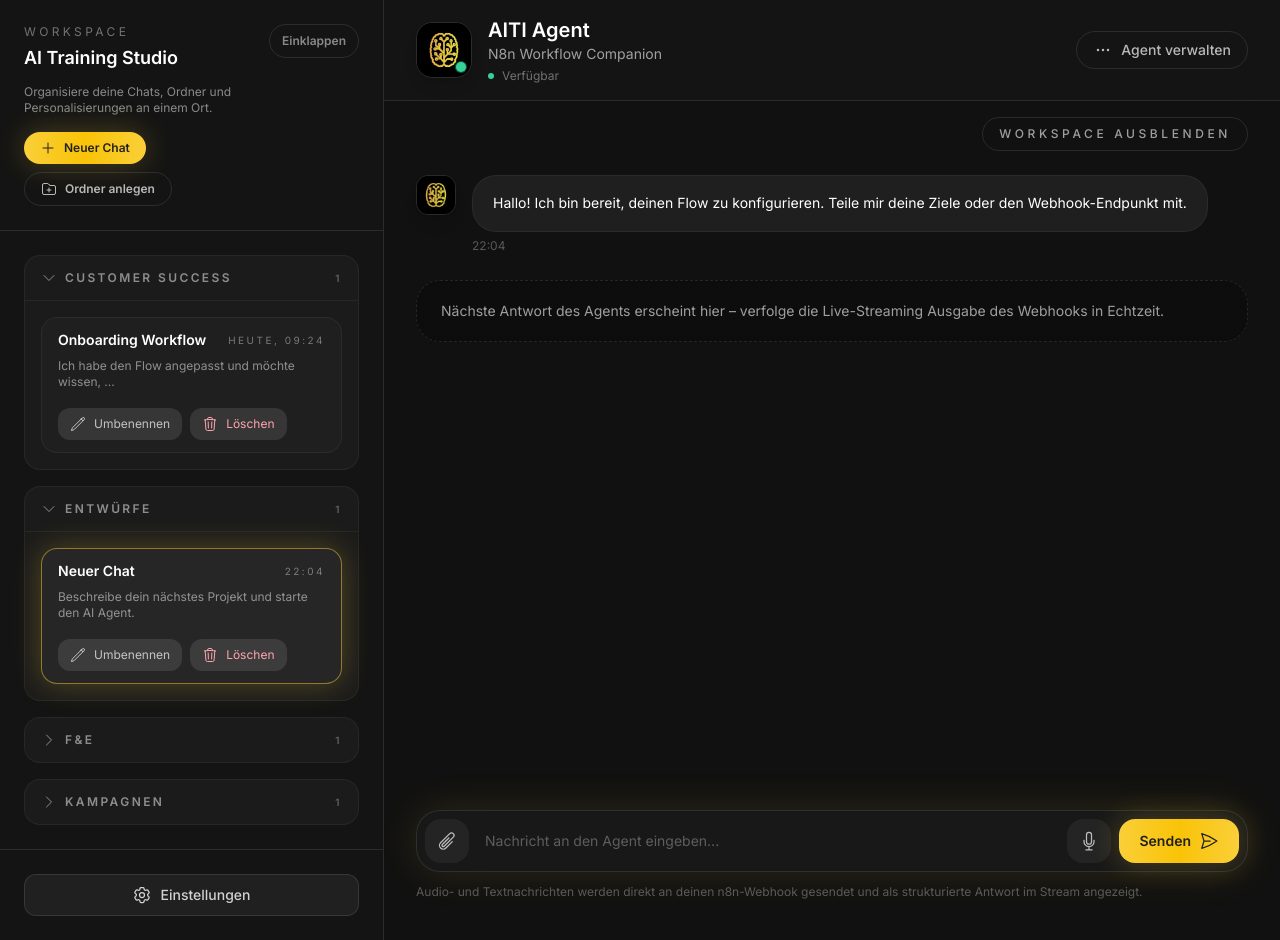
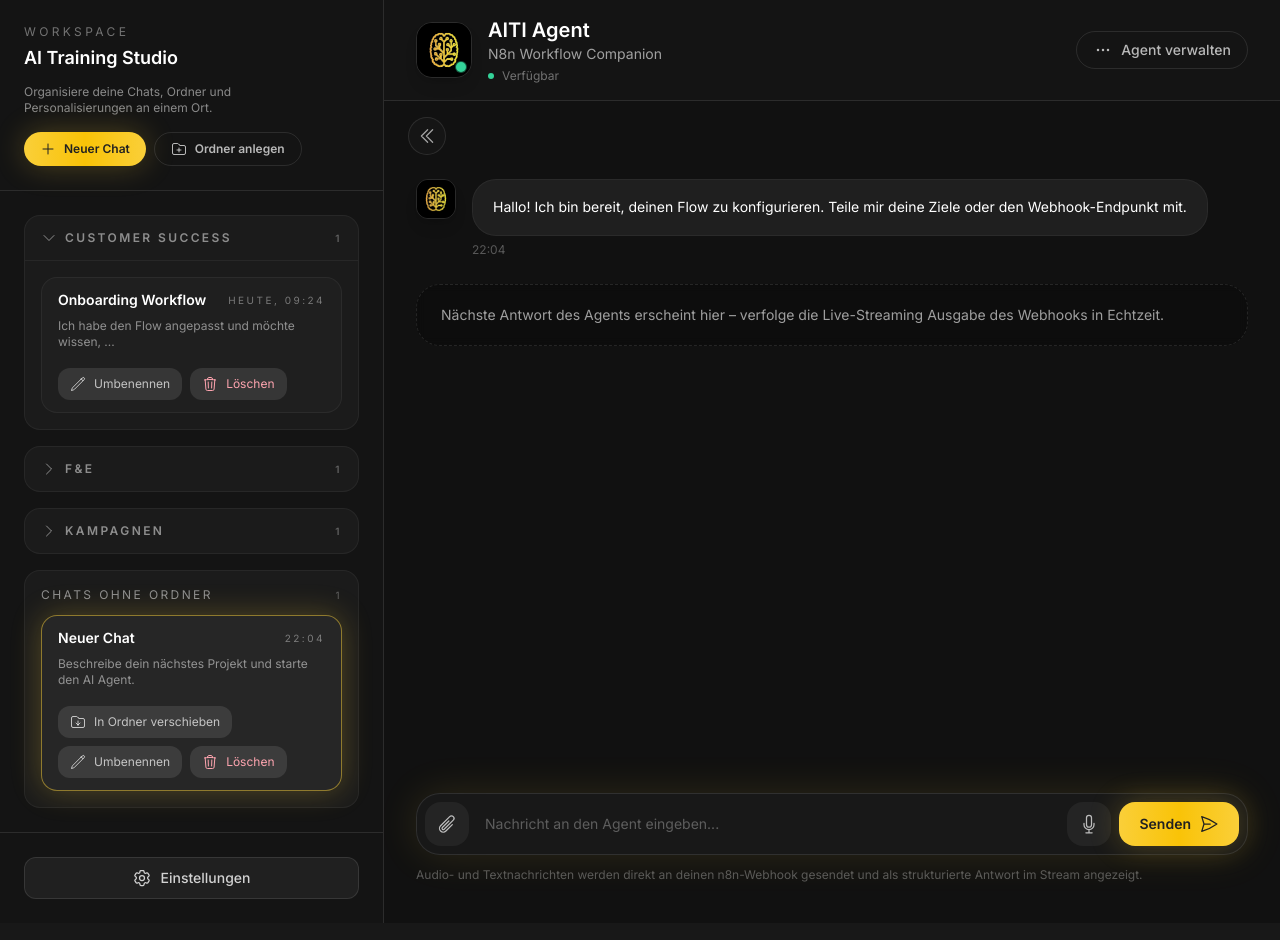
Before and after one commit to LiLoLama/aiti-agent, a React (Vite) app: page / in a window 1280 px wide. Both pictures are taken after a click on the button "Neuer Chat". Built offline with nearby package versions, Linux system fonts and the light colour scheme.

Commit message:
Adjust workspace toggle and unassigned chat handling

```diff
--- a/src/components/ChatOverviewPanel.tsx
+++ b/src/components/ChatOverviewPanel.tsx
@@ -7,7 +7,8 @@
   ChevronRightIcon,
   XMarkIcon,
   PlusIcon,
-  Cog6ToothIcon
+  Cog6ToothIcon,
+  FolderArrowDownIcon
 } from '@heroicons/react/24/outline';
 import clsx from 'clsx';
 
@@ -15,15 +16,14 @@
   chats: Chat[];
   activeChatId: string;
   onSelectChat: (chatId: string) => void;
-  isCollapsed: boolean;
   isMobileOpen: boolean;
   onCloseMobile: () => void;
-  onToggleCollapse: () => void;
   onNewChat: () => void;
   onCreateFolder: () => void;
   onRenameChat: (chatId: string) => void;
   onDeleteChat: (chatId: string) => void;
   customFolders: string[];
+  onAssignChatFolder: (chatId: string) => void;
   onOpenSettings: () => void;
 }
 
@@ -31,21 +31,23 @@
   chats,
   activeChatId,
   onSelectChat,
-  isCollapsed,
   isMobileOpen,
   onCloseMobile,
-  onToggleCollapse,
   onNewChat,
   onCreateFolder,
   onRenameChat,
   onDeleteChat,
   customFolders,
+  onAssignChatFolder,
   onOpenSettings
 }: ChatOverviewPanelProps) {
   const chatsByFolder = useMemo(() => {
     return chats.reduce<Record<string, Chat[]>>((acc, chat) => {
-      const folder = chat.folder ?? 'Ohne Ordner';
-      acc[folder] = acc[folder] ? [...acc[folder], chat] : [chat];
+      if (!chat.folder) {
+        return acc;
+      }
+
+      acc[chat.folder] = acc[chat.folder] ? [...acc[chat.folder], chat] : [chat];
       return acc;
     }, {});
   }, [chats]);
@@ -59,6 +61,11 @@
     return Array.from(folderSet).sort((a, b) => a.localeCompare(b));
   }, [chatsByFolder, customFolders]);
 
+  const unassignedChats = useMemo(
+    () => chats.filter((chat) => !chat.folder),
+    [chats]
+  );
+
   const [openFolders, setOpenFolders] = useState<Record<string, boolean>>({});
 
   useEffect(() => {
@@ -68,8 +75,8 @@
         return acc;
       }, {});
 
-      const activeFolder = chats.find((chat) => chat.id === activeChatId)?.folder ?? 'Ohne Ordner';
-      if (activeChatId && activeFolder in nextState) {
+      const activeFolder = chats.find((chat) => chat.id === activeChatId)?.folder;
+      if (activeChatId && activeFolder && activeFolder in nextState) {
         nextState[activeFolder] = true;
       }
 
@@ -110,12 +117,6 @@
             </div>
           </div>
           <div className="flex items-center gap-2">
-            <button
-              onClick={onToggleCollapse}
-              className="hidden lg:inline-flex items-center gap-2 rounded-full border border-white/10 px-3 py-2 text-xs font-semibold text-white/50 transition hover:bg-white/10"
-            >
-              Einklappen
-            </button>
             <button
               onClick={onCloseMobile}
               className="lg:hidden inline-flex items-center gap-2 rounded-full border border-white/10 p-2 text-white/60 hover:bg-white/10"
@@ -197,7 +198,62 @@
           );
         })}
 
-        {folders.length === 0 && (
+        <div className="space-y-3 rounded-2xl border border-white/5 bg-white/[0.03] p-4">
+          <div className="flex items-center justify-between text-xs uppercase tracking-[0.2em] text-white/50">
+            <span>Chats ohne Ordner</span>
+            <span className="text-[10px] tracking-[0.25em] text-white/30">{unassignedChats.length}</span>
+          </div>
+
+          {unassignedChats.length === 0 ? (
+            <p className="text-xs text-white/40">Noch keine Chats ohne Ordner.</p>
+          ) : (
+            <div className="space-y-3">
+              {unassignedChats.map((chat) => (
+                <div
+                  key={chat.id}
+                  className={clsx(
+                    'rounded-2xl border px-4 py-3 transition',
+                    chat.id === activeChatId
+                      ? 'border-brand-gold/50 bg-white/5 shadow-glow'
+                      : 'border-white/5 bg-white/[0.02] hover:bg-white/10'
+                  )}
+                >
+                  <button onClick={() => onSelectChat(chat.id)} className="w-full text-left">
+                    <div className="flex items-center justify-between">
+                      <h4 className="text-sm font-semibold text-white">{chat.name}</h4>
+                      <span className="text-[10px] uppercase tracking-[0.25em] text-white/40">
+                        {chat.lastUpdated}
+                      </span>
+                    </div>
+                    <p className="mt-2 text-xs text-white/50 line-clamp-2">{chat.preview}</p>
+                  </button>
+                  <div className="mt-3 flex flex-wrap gap-2 text-xs">
+                    <button
+                      onClick={() => onAssignChatFolder(chat.id)}
+                      className="inline-flex items-center gap-2 rounded-xl bg-white/10 px-3 py-2 text-white/70 hover:bg-white/20"
+                    >
+                      <FolderArrowDownIcon className="h-4 w-4" /> In Ordner verschieben
+                    </button>
+                    <button
+                      onClick={() => onRenameChat(chat.id)}
+                      className="inline-flex items-center gap-2 rounded-xl bg-white/10 px-3 py-2 text-white/70 hover:bg-white/20"
+                    >
+                      <PencilIcon className="h-4 w-4" /> Umbenennen
+                    </button>
+                    <button
+                      onClick={() => onDeleteChat(chat.id)}
+                      className="inline-flex items-center gap-2 rounded-xl bg-white/10 px-3 py-2 text-rose-300 hover:bg-white/20"
+                    >
+                      <TrashIcon className="h-4 w-4" /> Löschen
+                    </button>
+                  </div>
+                </div>
+              ))}
+            </div>
+          )}
+        </div>
+
+        {folders.length === 0 && unassignedChats.length === 0 && (
           <p className="text-xs text-white/40">Noch keine Chats vorhanden.</p>
         )}
       </div>
@@ -215,11 +271,9 @@
 
   return (
     <>
-      {!isCollapsed && (
-        <aside className="hidden lg:flex w-96 flex-col border-r border-white/10 bg-[#161616]/90 backdrop-blur-xl">
-          {PanelContent}
-        </aside>
-      )}
+      <aside className="hidden lg:flex w-96 flex-col border-r border-white/10 bg-[#161616]/90 backdrop-blur-xl">
+        {PanelContent}
+      </aside>
 
       {isMobileOpen && (
         <div className="fixed inset-0 z-40 flex items-end justify-center bg-black/80 px-4 pb-24 pt-10 lg:hidden">
--- a/src/pages/ChatPage.tsx
+++ b/src/pages/ChatPage.tsx
@@ -6,6 +6,7 @@
 import { MobileNavBar } from '../components/MobileNavBar';
 import { ChatOverviewPanel } from '../components/ChatOverviewPanel';
 import { sampleChats, Chat } from '../data/sampleChats';
+import { ChevronDoubleLeftIcon, ChevronDoubleRightIcon } from '@heroicons/react/24/outline';
 
 import agentAvatar from '../assets/agent-avatar.png';
 import userAvatar from '../assets/default-user.svg';
@@ -53,7 +54,6 @@
     const newChat: Chat = {
       id: crypto.randomUUID(),
       name: 'Neuer Chat',
-      folder: 'Entwürfe',
       lastUpdated: timestamp.toLocaleTimeString('de-DE', {
         hour: '2-digit',
         minute: '2-digit'
@@ -148,6 +148,47 @@
     });
   };
 
+  const handleAssignChatFolder = (chatId: string) => {
+    const chatToAssign = chats.find((chat) => chat.id === chatId);
+    if (!chatToAssign) {
+      return;
+    }
+
+    const existingFolders = Array.from(
+      new Set(
+        [...customFolders, ...chats.map((chat) => chat.folder).filter((folder): folder is string => Boolean(folder))]
+      )
+    ).sort((a, b) => a.localeCompare(b));
+
+    const folderPromptMessage = existingFolders.length
+      ? `In welchen Ordner soll "${chatToAssign.name}" verschoben werden?\nVerfügbare Ordner: ${existingFolders.join(', ')}`
+      : `Wie soll der Ordner heißen, in den "${chatToAssign.name}" verschoben werden soll?`;
+
+    const folderName = window.prompt(folderPromptMessage)?.trim();
+    if (!folderName) {
+      return;
+    }
+
+    setChats((prev) =>
+      prev.map((chat) =>
+        chat.id === chatId
+          ? {
+              ...chat,
+              folder: folderName
+            }
+          : chat
+      )
+    );
+
+    setCustomFolders((prev) => {
+      if (prev.includes(folderName)) {
+        return prev;
+      }
+
+      return [...prev, folderName];
+    });
+  };
+
   return (
     <div className="relative flex min-h-screen flex-col bg-[#111111] text-white">
       <MobileNavBar
@@ -157,21 +198,22 @@
       />
 
       <div className="flex flex-1">
+        {(!isWorkspaceCollapsed || isMobileWorkspaceOpen) && (
           <ChatOverviewPanel
             chats={chats}
             activeChatId={activeChat?.id ?? ''}
             onSelectChat={handleSelectChat}
-          isCollapsed={isWorkspaceCollapsed}
             isMobileOpen={isMobileWorkspaceOpen}
             onCloseMobile={() => setMobileWorkspaceOpen(false)}
-          onToggleCollapse={() => setWorkspaceCollapsed((prev) => !prev)}
             onNewChat={handleNewChat}
             onCreateFolder={handleCreateFolder}
             onRenameChat={handleRenameChat}
             onDeleteChat={handleDeleteChat}
             customFolders={customFolders}
+            onAssignChatFolder={handleAssignChatFolder}
             onOpenSettings={() => navigate('/settings')}
           />
+        )}
 
         <main className="flex flex-1 flex-col">
           <ChatHeader
@@ -183,12 +225,17 @@
             agentAvatar={agentAvatar}
           />
 
-          <div className="hidden justify-end px-4 pt-4 md:px-8 lg:flex">
+          <div className="hidden px-4 pt-4 md:px-6 lg:flex">
             <button
               onClick={() => setWorkspaceCollapsed((prev) => !prev)}
-              className="rounded-full border border-white/10 px-4 py-2 text-xs font-medium uppercase tracking-[0.3em] text-white/60 transition hover:bg-white/10"
+              className="inline-flex items-center justify-center rounded-full border border-white/10 bg-white/[0.02] p-2 text-white/60 transition hover:bg-white/10"
+              aria-label={isWorkspaceCollapsed ? 'Workspace anzeigen' : 'Workspace ausblenden'}
             >
-              {isWorkspaceCollapsed ? 'Workspace anzeigen' : 'Workspace ausblenden'}
+              {isWorkspaceCollapsed ? (
+                <ChevronDoubleRightIcon className="h-5 w-5" />
+              ) : (
+                <ChevronDoubleLeftIcon className="h-5 w-5" />
+              )}
             </button>
           </div>
 
```
Lines whose indentation alone changed are shown as unchanged.
